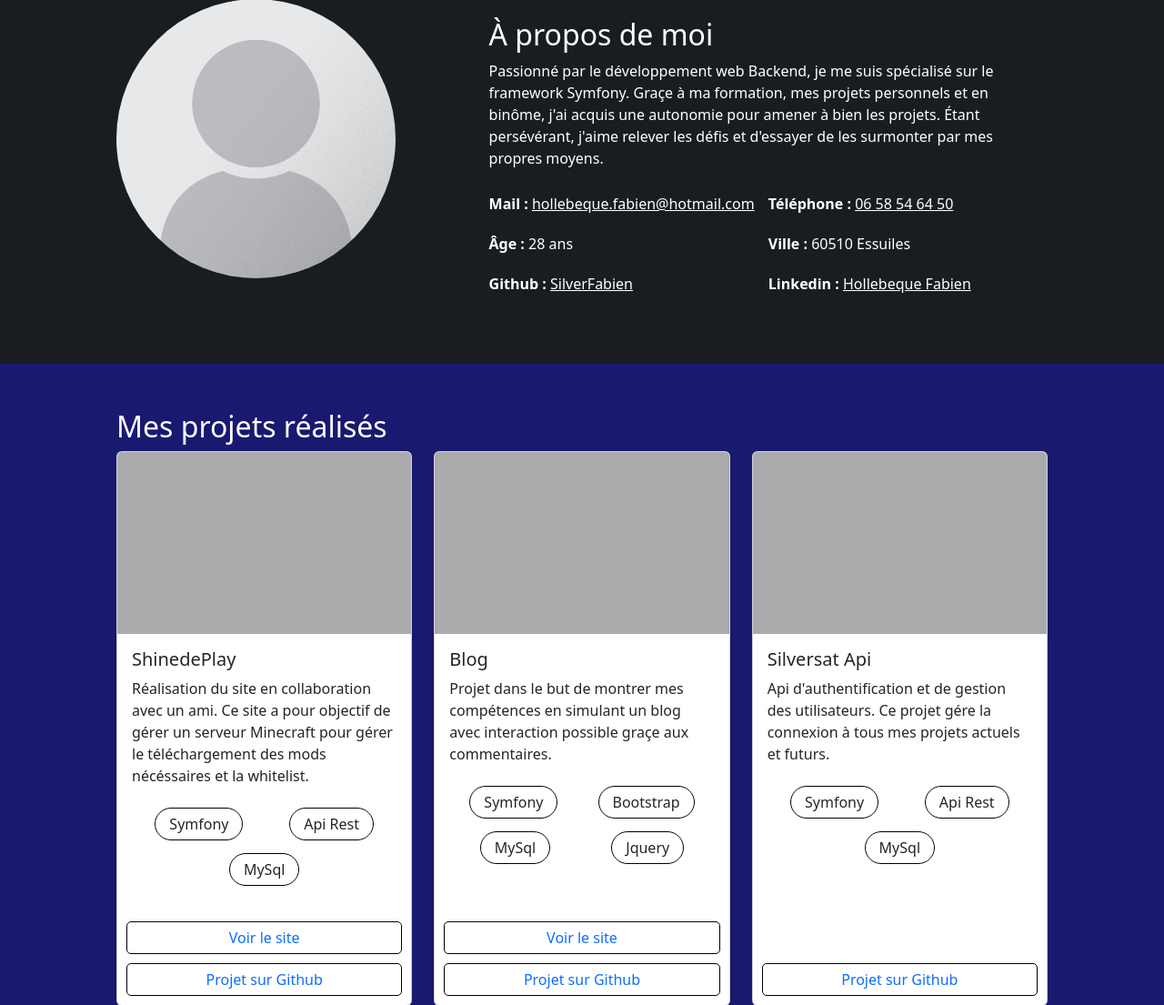
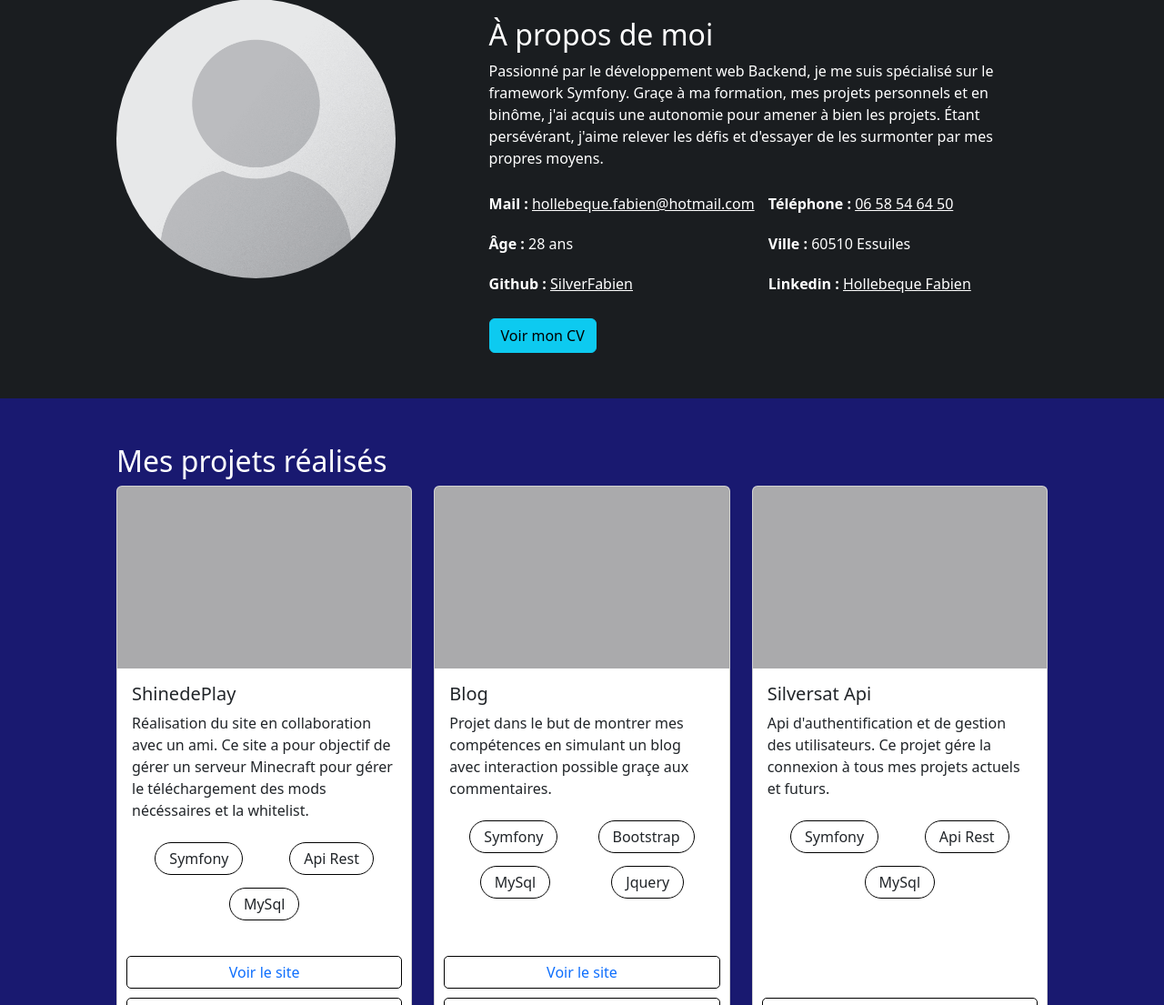
Before and after one commit to Silverfabien/Portfolio, a Symfony app: template templates/default/index.html.twig in a window 1280 px wide. Shown: the part 851-1956 px from the top of the page at 91% size. Run offline with Twig, Linux system fonts and the light colour scheme; the template is opened without the code that fills it, so the values that code supplies are empty; form fields are guessed from the names that the template uses; style sheets or scripts are compiled from the project's sources; some libraries are stand-ins or nearby versions.

Commit message:
Ajout du CV

```diff
--- a/templates/default/index.html.twig
+++ b/templates/default/index.html.twig
@@ -34,6 +34,7 @@
                     <li><b>Github :</b> <a href="https://github.com/Silverfabien">SilverFabien</a></li>
                     <li><b>Linkedin :</b> <a href="www.linkedin.com/in/fabien-hollebeque-b21556140">Hollebeque Fabien</a></li>
                 </ul>
+                <a class="btn btn-info" href="{{ asset('pdf/Hollebeque Fabien.pdf') }}" target="_blank">Voir mon CV</a>
             </div>
         </div>
     </section>
```
Also changed, not shown: 1 other file.
